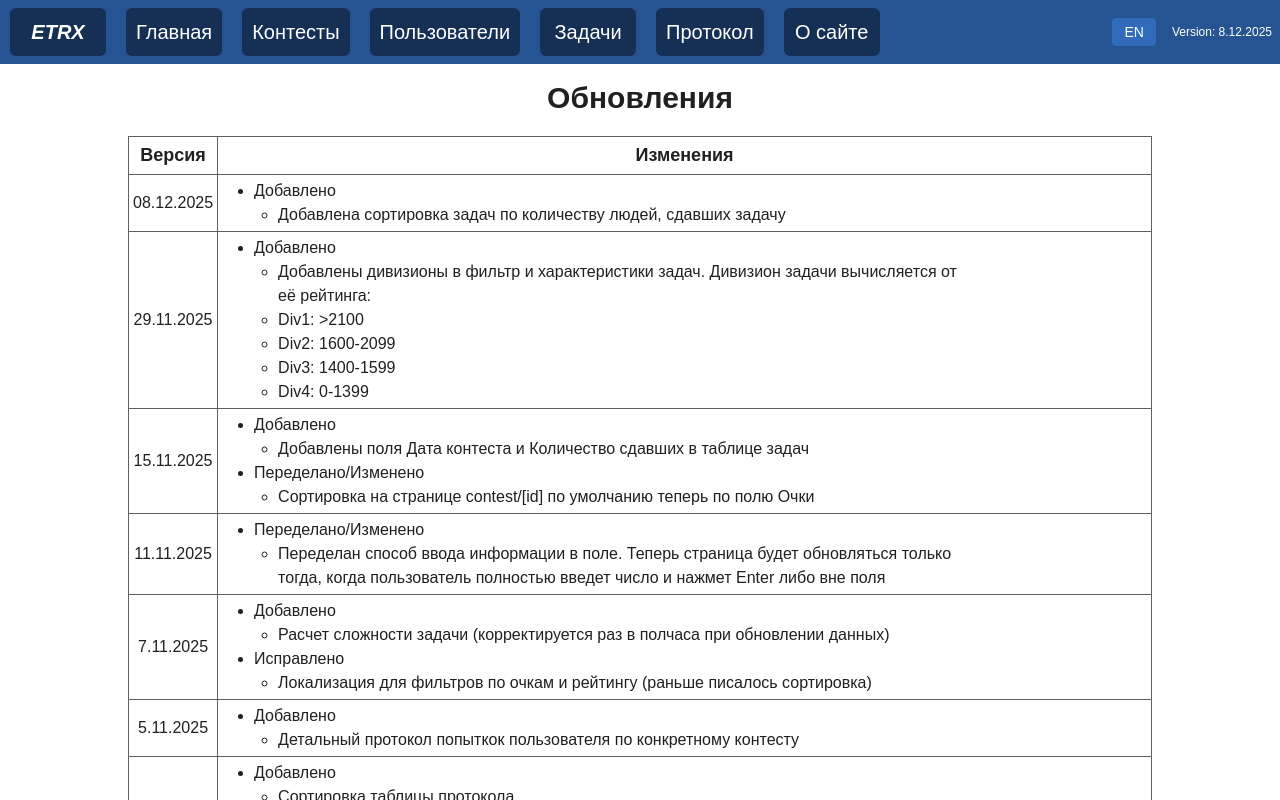
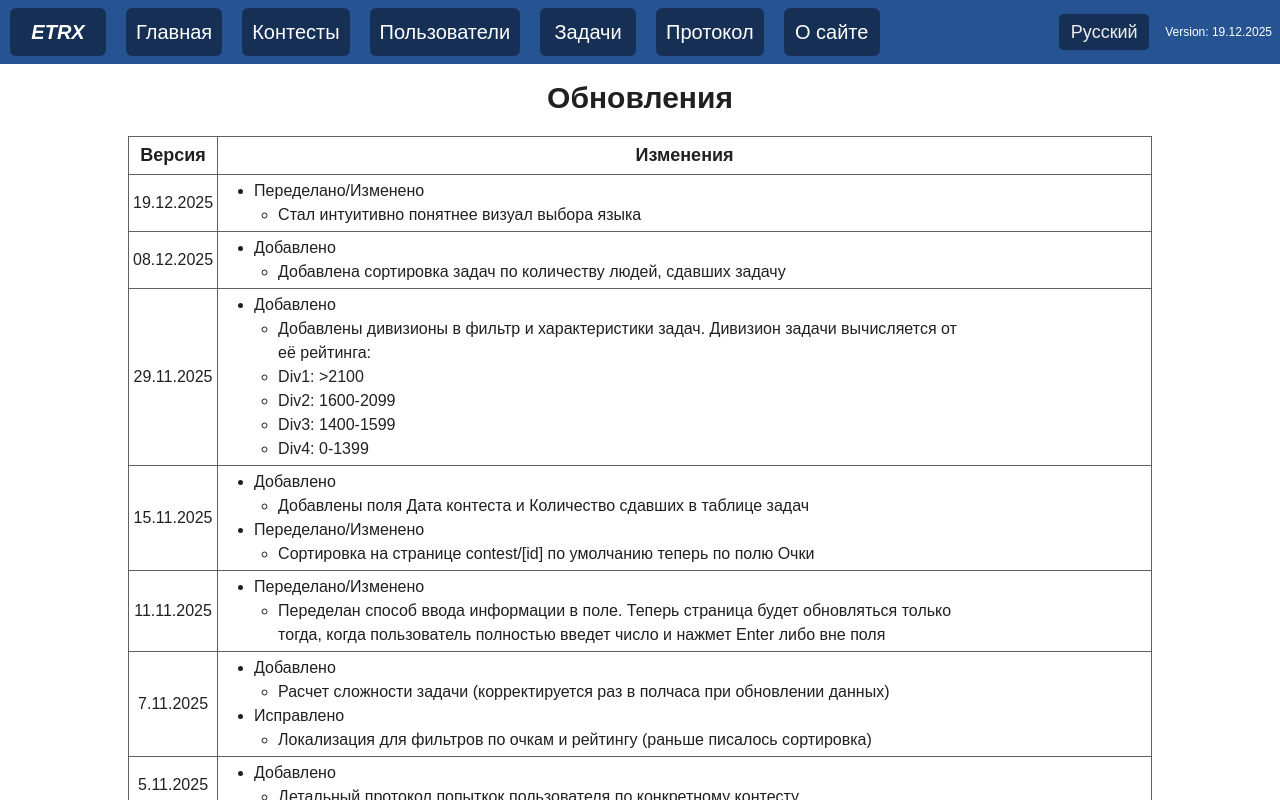
Before and after one commit to FillOff/etrx-client, a Next.js app: page /etrx2/about in a window 1280 px wide. Shown: the top 800 px of the page. Built offline with nearby package versions, Linux system fonts and the light colour scheme.

Commit message:
change-lang

```diff
--- a/src/app/components/Header.tsx
+++ b/src/app/components/Header.tsx
@@ -19,12 +19,39 @@ export default function Header()
         setMounted(true);
     }, []);
 
-    const toggleLanguage = () => {
-        const newLang = i18n.language === 'ru' ? 'en' : 'ru';
-        changeLanguage(newLang);
-        document.documentElement.lang = newLang;
-        setKey(prev => prev + 1);
-    };
+    // const toggleLanguage = () => {
+    //     const newLang = i18n.language === 'ru' ? 'en' : 'ru';
+    //     changeLanguage(newLang);
+    //     document.documentElement.lang = newLang;
+    //     setKey(prev => prev + 1);
+    // };
+
+    const SetLangRU = () => {
+        changeLanguage('ru');
+    }
+     const SetLangEN = () => {
+        changeLanguage('en');
+    }
+
+    const toggleLanguage = () =>{
+        var butEn = document.getElementById('lanEn');
+        var butRu = document.getElementById('lanRu');
+        if(butEn && butRu){
+            var colEn = (butEn.style.backgroundColor);
+            var colRu = (butRu.style.backgroundColor);
+            butRu.style.backgroundColor = colEn;
+            butEn.style.backgroundColor = colRu;
+        }
+
+    }
+
+    const toggleList = () =>{
+        var list = document.getElementById('list');
+        if(list){
+            if (list.style.visibility == 'hidden') list.style.visibility = 'visible';
+            else list.style.visibility = 'hidden'
+        }
+    }
 
     const handleNavigation = useCallback((targetPath: string) => {
         if (pathname === targetPath) {
@@ -86,12 +113,32 @@ export default function Header()
                 {/* Right Side: Language Toggle and Version Info */}
                 <div className="flex items-center gap-4 ml-auto mr-2">
                     {/* Language Toggle Button */}
-                    <button
-                        onClick={toggleLanguage}
-                        className="px-3 py-1 text-sm text-white bg-main-light rounded hover:bg-main-dark transition-colors"
+
+                <div
+                className={DdStyles.selectLan}
+                onClick={toggleList}
+                >
+                <p className={DdStyles.cl}>{t('header:cl')}</p>
+                <ul
+                className={DdStyles.lang_list}
+                id="list"
+                >
+                    <li
+                        className={DdStyles.langs}
+                        onClick={SetLangRU}
                     >
-                        {i18n.language === 'ru' ? 'EN' : 'RU'}
-                    </button>
+                        Русский
+                    </li>
+
+                    <li
+                        className={DdStyles.langs}
+                        onClick={SetLangEN}
+                    >
+                        English
+                    </li>
+
+                </ul>
+                 </div>
 
                     {/* Version and Build Info */}
                     <div className="flex flex-col items-left text-xs text-white">
--- a/src/app/components/dropdown.module.css
+++ b/src/app/components/dropdown.module.css
@@ -140,3 +140,49 @@
         display: none;
     }
 }
+
+.selectLan{
+    background-color: #163055;
+    width: 5em;
+    height: 2em;
+    text-align: center;
+    font-size: 18px;
+    border-radius: 5px;
+
+}
+
+.selectLan:hover{
+    background-color: #20477E;
+}
+
+.cl{
+    color: #EDEDED;
+    margin: .3em 0;
+}
+
+.lang_list{
+    position: relative;
+    visibility: hidden;
+    width: 100%;
+}
+
+.langs{
+    color: #EDEDED;
+    background-color: #6f88a8;
+    width: 5em;
+    height: 1.5em;
+    text-align: center;
+    border-bottom-width: 1px;
+    border-color: #5d799f;
+}
+.langs:hover{
+    background-color: #586e8c;
+}
+.langs:first-of-type{
+    border-radius: 5px 5px 0 0;
+}
+
+.langs:last-of-type{
+    border-bottom: none;
+    border-radius: 0 0 5px 5px;
+}
--- a/src/i18n/client.ts
+++ b/src/i18n/client.ts
@@ -21,6 +21,7 @@ import enContestId from '../locales/en/contestId.json';
 import enCommon from '../locales/en/common.json';
 import enProtocol from "../locales/en/protocol.json";
 import Cookies from 'js-cookie';
+import { i18n } from 'next-i18next';
 
 const LANGUAGE_COOKIE = 'selected_language';
 
@@ -67,6 +68,7 @@ export const changeLanguage = (lng: string) => {
     i18next.changeLanguage(lng);
     Cookies.set(LANGUAGE_COOKIE, lng, { expires: 365 });
     document.documentElement.lang = lng;
+
 };
 
 export default i18next;
--- a/src/locales/en/about.json
+++ b/src/locales/en/about.json
@@ -4,12 +4,23 @@
     "changes": "Changes",
     "updates": [
       {
+        "date": "19.12.2025",
+        "items": [
+          {
+            "type": "Reworked/Changed",
+            "details": [
+              "Changing of language has been reworked"
+            ]
+          }
+        ]
+      },
+      {
         "date": "08.12.2025",
         "items": [
           {
             "type": "Added",
             "details": [
-              "Sorting by count of solves have been added"
+              "Sorting by count of solves has been added"
             ]
           }
         ]
--- a/src/locales/en/header.json
+++ b/src/locales/en/header.json
@@ -7,5 +7,6 @@
   "view_all_users": "View All",
   "problems": "Problems",
   "about": "About",
-  "protocol": "Protocol"
+  "protocol": "Protocol",
+  "cl": "English"
 }
--- a/src/locales/ru/about.json
+++ b/src/locales/ru/about.json
@@ -3,6 +3,17 @@
     "version": "Версия",
     "changes": "Изменения",
     "updates": [
+      {
+        "date": "19.12.2025",
+        "items":[
+          {
+            "type":"Переделано/Изменено",
+            "details":[
+              "Стал интуитивно понятнее визуал выбора языка"
+            ]
+          }
+        ]
+      },
       {
         "date": "08.12.2025",
         "items":[
--- a/src/locales/ru/header.json
+++ b/src/locales/ru/header.json
@@ -7,5 +7,6 @@
   "view_all_users": "Просмотреть все",
   "problems": "Задачи",
   "about": "О сайте",
-  "protocol": "Протокол"
+  "protocol": "Протокол",
+  "cl": "Русский"
 }
```
Also changed, not shown: 1 other file (tests, documents, lock files or other folders).
